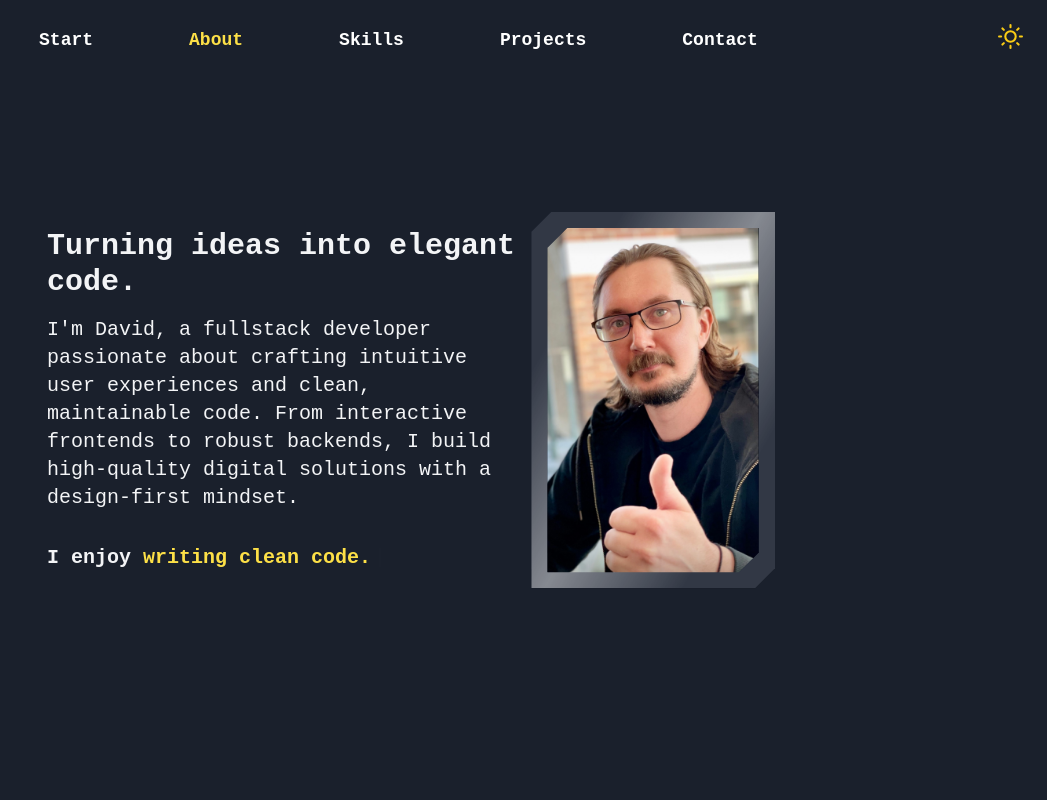
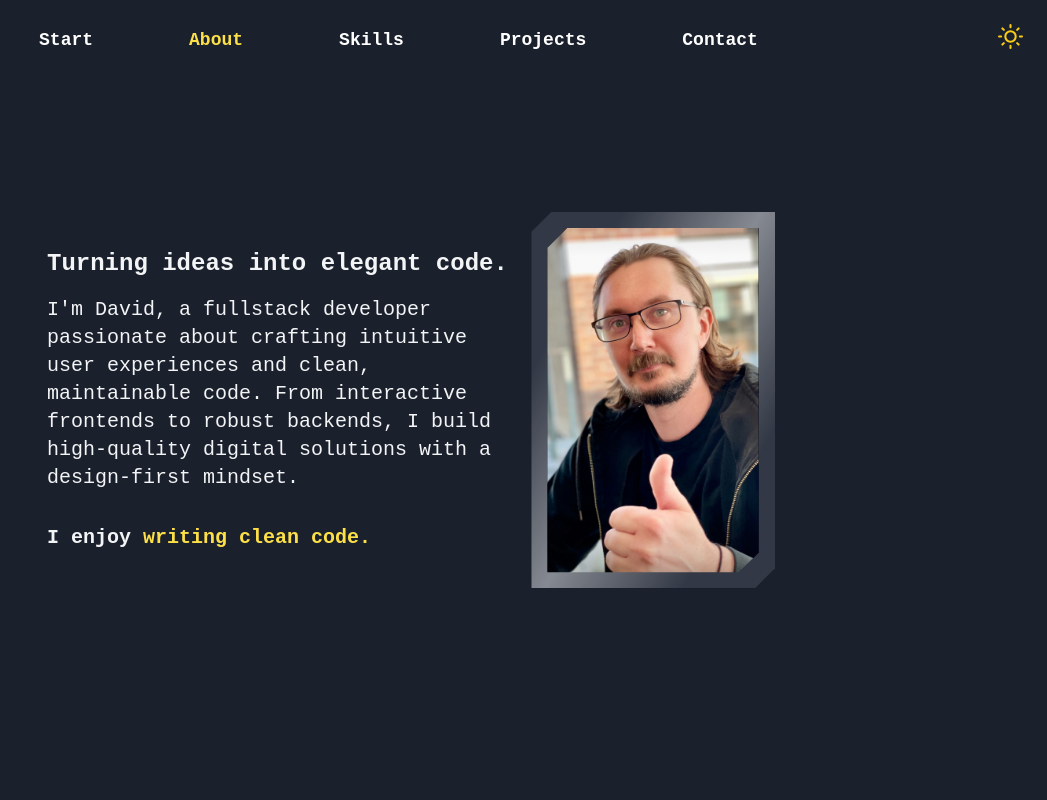
Before and after one commit to Denturion/portfolio, a React (Vite) app in the folder frontend/: page / in a window 1280 px wide. Shown: the top 800 px of the page, without its empty margins (233-1280 px from the left). Built offline with nearby package versions, Linux system fonts and the light colour scheme.

Commit message:
Responsinva

```diff
--- a/frontend/src/components/Hero.tsx
+++ b/frontend/src/components/Hero.tsx
@@ -29,10 +29,10 @@ const Hero = () => {
 		<section className='w-full flex flex-col md:flex-row items-center justify-center'>
 			{/* Left: Text */}
 			<div className='w-full max-w-xl px-2 py-12 flex flex-col '>
-				<h1 className='text-3xl md:text-3xl font-bold mb-4' style={textStyle}>
+				<h1 className='text-2xl md:text-2xl font-bold mb-4' style={textStyle}>
 					Turning ideas into elegant code.
 				</h1>
-				<p className='text-base md:text-xl mb-6' style={textStyle}>
+				<p className='text-base md:text-xl mb-6 md:mr-2' style={textStyle}>
 					I'm David, a fullstack developer passionate about crafting intuitive
 					user experiences and clean, maintainable code. From interactive
 					frontends to robust backends, I build high-quality digital solutions
```
